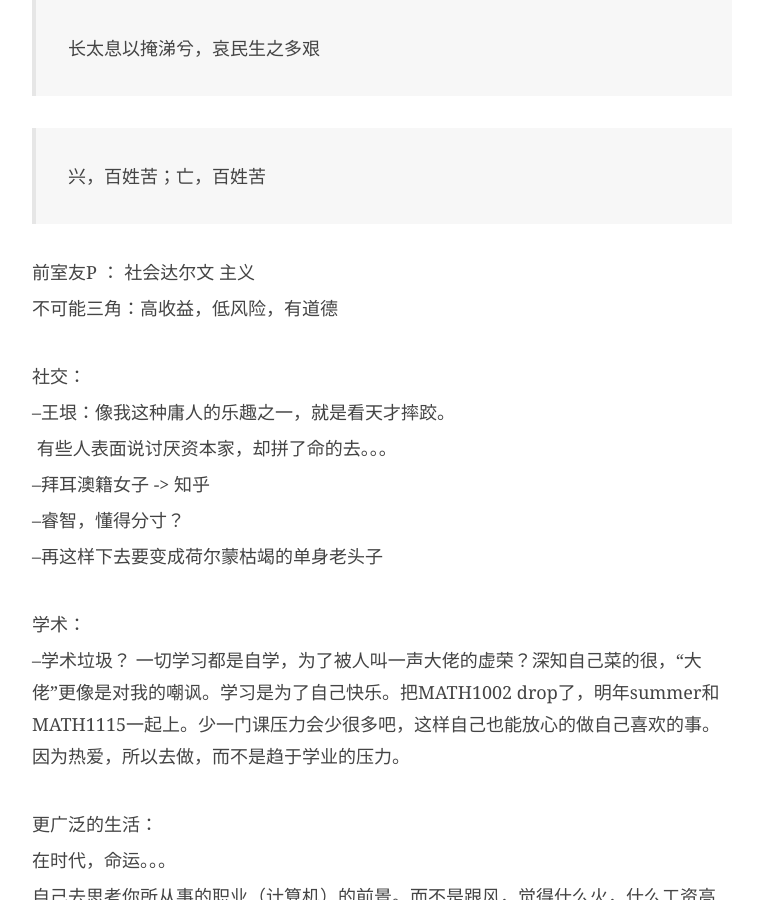
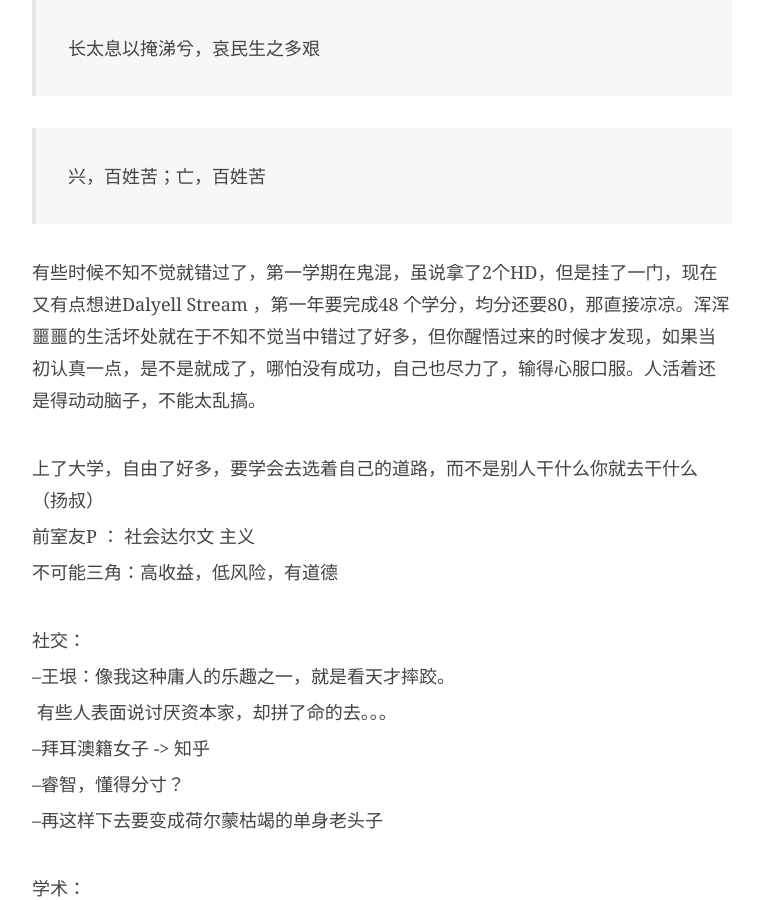
Before and after one commit to JaydenYL/JaydenYL.github.io, a Jekyll site: the page built from _posts/2020-03-19-《活着》.md, in a window 1280 px wide and 900 px high, scrolled down 621 px. Shown: the whole window, without its empty margins (258-1018 px from the left). Built offline with Jekyll 4.4.1, drawn with Linux system fonts in a browser that asks for light colours; comment, search, counter and statistics services are not loaded.

Commit message:
draft ++

```diff
--- a/_posts/2020-03-19-《活着》.md
+++ b/_posts/2020-03-19-《活着》.md
@@ -34,6 +34,14 @@ catalog: true
 
 > 兴，百姓苦；亡，百姓苦
 
+有些时候不知不觉就错过了，第一学期在鬼混，虽说拿了2个HD，但是挂了一门，现在又有点想进Dalyell Stream ，第一年要完成48 个学分，均分还要80，那直接凉凉。浑浑噩噩的生活坏处就在于不知不觉当中错过了好多，但你醒悟过来的时候才发现，如果当初认真一点，是不是就成了，哪怕没有成功，自己也尽力了，输得心服口服。人活着还是得动动脑子，不能太乱搞。
+
+<br>上了大学，自由了好多，要学会去选着自己的道路，而不是别人干什么你就去干什么（扬叔）
+
+
+
+
+
 前室友P ： 社会达尔文 主义
 
 不可能三角：高收益，低风险，有道德
```
Also changed, not shown: 1 other file.
